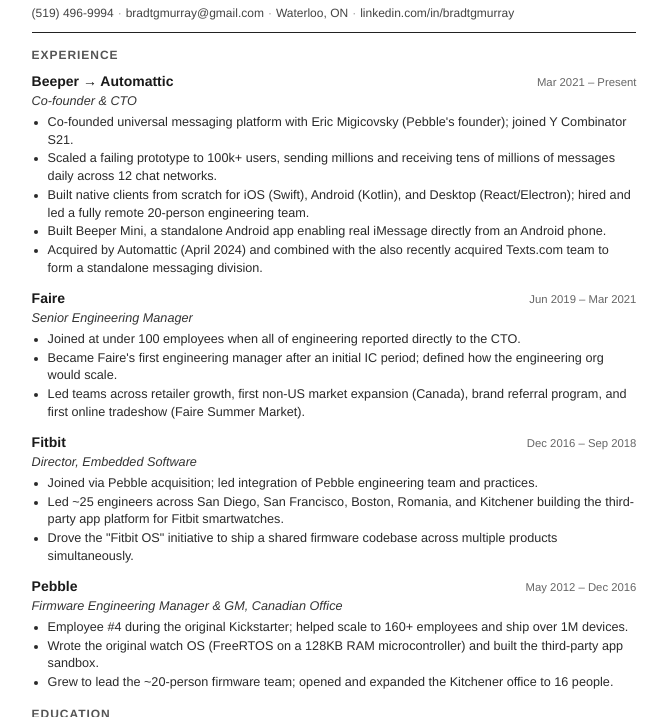
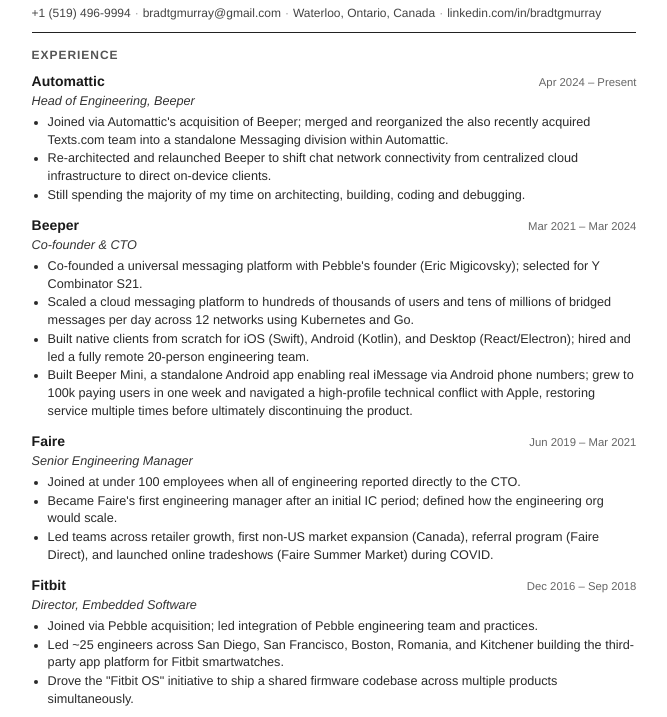
Before and after one commit to bradtgmurray/cloudflare-bradtgmurray.com, a website: page pages/resume/index.html in a window 1280 px wide. Shown: the part 87-804 px from the top of the page, without its empty margins (306-973 px from the left). Drawn offline with Linux system fonts and the light colour scheme.

Commit message:
Update resume experience entries and ignore swap files

```diff
--- a/pages/resume/index.html
+++ b/pages/resume/index.html
@@ -99,7 +99,7 @@
   <header>
     <h1>Brad Murray</h1>
     <div class="contact">
-      (519) 496-9994<span>·</span>bradtgmurray@gmail.com<span>·</span>Waterloo, ON<span>·</span><a href="https://www.linkedin.com/in/bradtgmurray/">linkedin.com/in/bradtgmurray</a>
+      +1 (519) 496-9994<span>·</span>bradtgmurray@gmail.com<span>·</span>Waterloo, Ontario, Canada<span>·</span><a href="https://www.linkedin.com/in/bradtgmurray/">linkedin.com/in/bradtgmurray</a>
     </div>
   </header>
 
@@ -107,16 +107,28 @@
 
   <div class="job">
     <div class="job-header">
-      <div class="company">Beeper → Automattic</div>
-      <div class="dates">Mar 2021 – Present</div>
+      <div class="company">Automattic</div>
+      <div class="dates">Apr 2024 – Present</div>
+    </div>
+    <div class="title">Head of Engineering, Beeper</div>
+    <ul>
+      <li>Joined via Automattic's acquisition of Beeper; merged and reorganized the also recently acquired Texts.com team into a standalone Messaging division within Automattic.</li>
+      <li>Re-architected and relaunched Beeper to shift chat network connectivity from centralized cloud infrastructure to direct on-device clients.</li>
+      <li>Still spending the majority of my time on architecting, building, coding and debugging.</li>
+    </ul>
+  </div>
+
+  <div class="job">
+    <div class="job-header">
+      <div class="company">Beeper</div>
+      <div class="dates">Mar 2021 – Mar 2024</div>
     </div>
     <div class="title">Co-founder & CTO</div>
     <ul>
-      <li>Co-founded universal messaging platform with Eric Migicovsky (Pebble's founder); joined Y Combinator S21.</li>
-      <li>Scaled a failing prototype to 100k+ users, sending millions and receiving tens of millions of messages daily across 12 chat networks.</li>
+      <li>Co-founded a universal messaging platform with Pebble's founder (Eric Migicovsky); selected for Y Combinator S21.</li>
+      <li>Scaled a cloud messaging platform to hundreds of thousands of users and tens of millions of bridged messages per day across 12 networks using Kubernetes and Go.</li>
       <li>Built native clients from scratch for iOS (Swift), Android (Kotlin), and Desktop (React/Electron); hired and led a fully remote 20-person engineering team.</li>
-      <li>Built Beeper Mini, a standalone Android app enabling real iMessage directly from an Android phone.</li>
-      <li>Acquired by Automattic (April 2024) and combined with the also recently acquired Texts.com team to form a standalone messaging division.</li>
+      <li>Built Beeper Mini, a standalone Android app enabling real iMessage via Android phone numbers; grew to 100k paying users in one week and navigated a high-profile technical conflict with Apple, restoring service multiple times before ultimately discontinuing the product.</li>
     </ul>
   </div>
 
@@ -129,7 +141,7 @@
     <ul>
       <li>Joined at under 100 employees when all of engineering reported directly to the CTO.</li>
       <li>Became Faire's first engineering manager after an initial IC period; defined how the engineering org would scale.</li>
-      <li>Led teams across retailer growth, first non-US market expansion (Canada), brand referral program, and first online tradeshow (Faire Summer Market).</li>
+      <li>Led teams across retailer growth, first non-US market expansion (Canada), referral program (Faire Direct), and launched online tradeshows (Faire Summer Market) during COVID.</li>
     </ul>
   </div>
 
```
Also changed, not shown: 1 other file.
